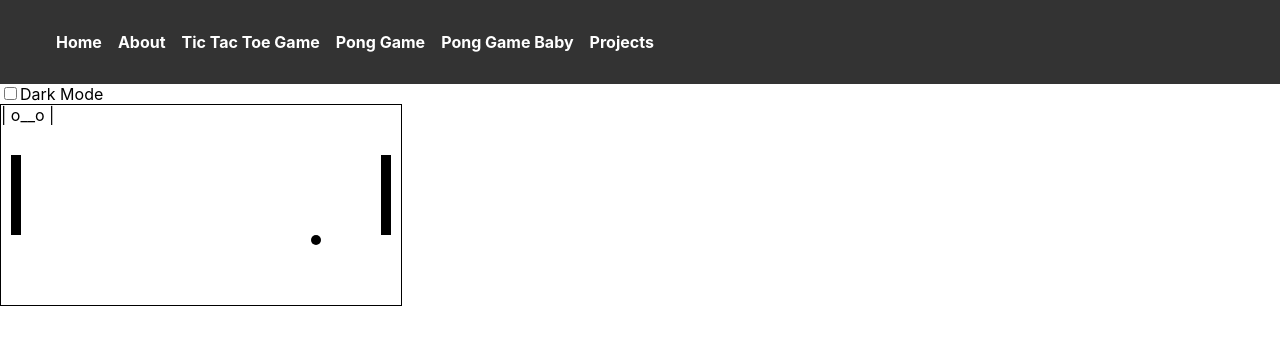
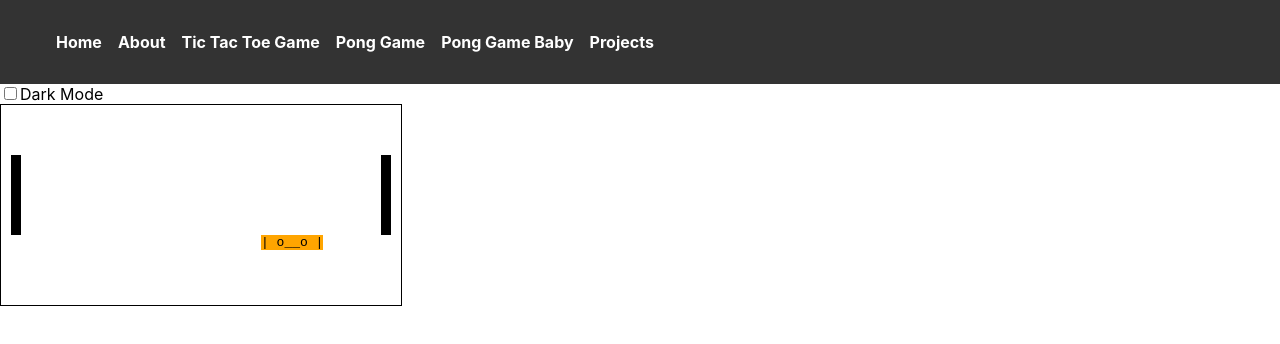
Before and after one commit to lleung030/my-web, a React (Create React App) app: page /pong-game in a window 1280 px wide. Shown: the top 344 px of the page. Built offline with nearby package versions, Linux system fonts and the light colour scheme.

Commit message:
ascii face

```diff
--- a/src/components/game/PongGame.jsx
+++ b/src/components/game/PongGame.jsx
@@ -33,23 +33,24 @@ class PongGame extends Component {
     const boardHeight = 200; // Adjust the board height as needed
     const paddleHeight = 80;
 
-  if (event.key === 'ArrowUp') {
+    if (event.key === "ArrowUp") {
       this.setState({
         paddle2Y: Math.max(0, paddle2Y - paddleSpeed),
       });
-  } else if (event.key === 'ArrowDown') {
+    } else if (event.key === "ArrowDown") {
       this.setState({
         paddle2Y: Math.min(boardHeight - paddleHeight, paddle2Y + paddleSpeed),
       });
-  } else if (event.key === 'w') {
+    } else if (event.key === "w") {
       this.setState({
         paddle1Y: Math.max(0, paddle1Y - paddleSpeed),
       });
-  } else if (event.key === 's') {
+    } else if (event.key === "s") {
       this.setState({
         paddle1Y: Math.min(boardHeight - paddleHeight, paddle1Y + paddleSpeed),
       });
-  }    this.setState({ ballX: 200, ballY: 100 }); // Reset ball position on key press
+    }
+    this.setState({ ballX: 200, ballY: 100 }); // Reset ball position on key press
   }
 
   moveBall() {
@@ -58,23 +59,27 @@ class PongGame extends Component {
     const boardWidth = 400; // Adjust the board width as needed
     const boardHeight = 200; // Adjust the board height as needed
     const ballSize = 10; // Adjust the ball size as needed
+    const paddleWidth = 10;
+    const paddleHeight = 80;
 
     let newBallX = ballX + ballSpeedX;
     let newBallY = ballY + ballSpeedY;
 
     // Check for collisions with paddles
     if (
-      (newBallX <= 20 && newBallY >= paddle1Y && newBallY <= paddle1Y + 80) ||
-      (newBallX >= boardWidth - 30 &&
-        newBallY >= paddle2Y &&
-        newBallY <= paddle2Y + 80)
+      (newBallX <= 20 + paddleWidth &&
+        newBallY + ballSize >= paddle1Y &&
+        newBallY <= paddle1Y + paddleHeight) ||
+      (newBallX + ballSize >= boardWidth - 30 - paddleWidth &&
+        newBallY + ballSize >= paddle2Y &&
+        newBallY <= paddle2Y + paddleHeight)
     ) {
       // Ball collided with paddle, reverse the X direction
       this.setState({ ballSpeedX: -ballSpeedX });
     }
 
     // Check for collisions with top and bottom walls
-    if (newBallY <= 0 || newBallY >= boardHeight - ballSize) {
+    if (newBallY <= 0 || newBallY + ballSize >= boardHeight) {
       // Ball collided with top or bottom wall, reverse the Y direction
       this.setState({ ballSpeedY: -ballSpeedY });
     }
@@ -123,13 +128,15 @@ class PongGame extends Component {
             position: "absolute",
             left: `${ballX}px`,
             top: `${ballY}px`,
-            width: `${ballSize}px`,
-            height: `${ballSize}px`,
-            background: "#000",
-            borderRadius: "50%",
+            // width: `${ballSize}px`,
+            // height: `${ballSize}px`,
+            background: "orange",
+            // borderRadius: "50%",
+            fontFamily: "monospace",
           }}
-        />
+        >
           | o__o |
+        </div>
       </div>
     );
   }
```
Lines whose indentation alone changed are shown as unchanged.
